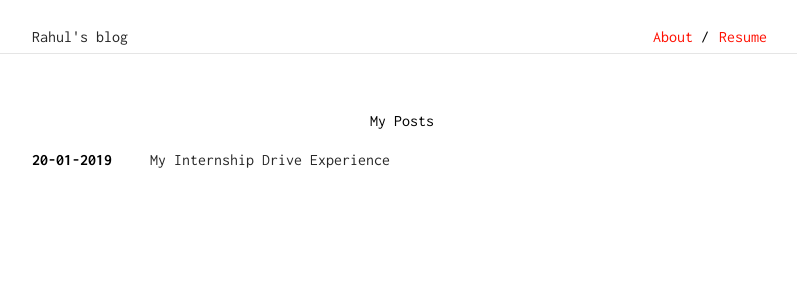
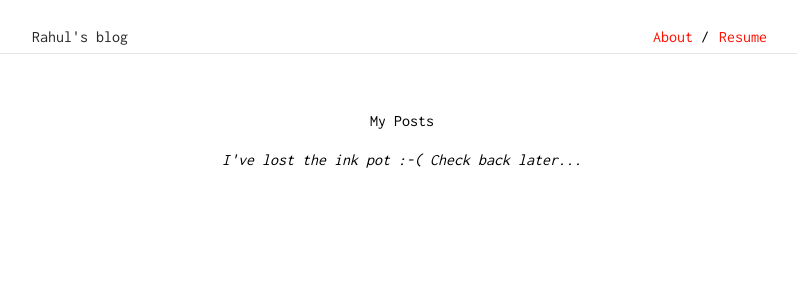
Before and after one commit to rhl-bthr/rhl-bthr.github.io, a Jekyll site: the page built from index.html, in a window 1280 px wide. Shown: the top 300 px of the page, without its empty margins (238-1035 px from the left). Built offline with Jekyll 4.4.1, drawn with Linux system fonts in a browser that asks for light colours.

Commit message:
move internship post to draft and add a no post note

```diff
--- a/index.html
+++ b/index.html
@@ -11,3 +11,7 @@ homepage: true
     </a>
     <br>
 {% endfor %}
+{% assign psize = site.posts | size %}
+{% if psize == 0 %}
+<div class="small-title"><i>I've lost the ink pot :-( Check back later...</i></div>
+{% endif %}
```
Also changed, not shown: _drafts/post-ideas.md (deleted, +0 -6 lines), _drafts/2019-01-20-Internship-Experience.md (renamed from _posts/2019-01-20-Internship-Experience.md).
